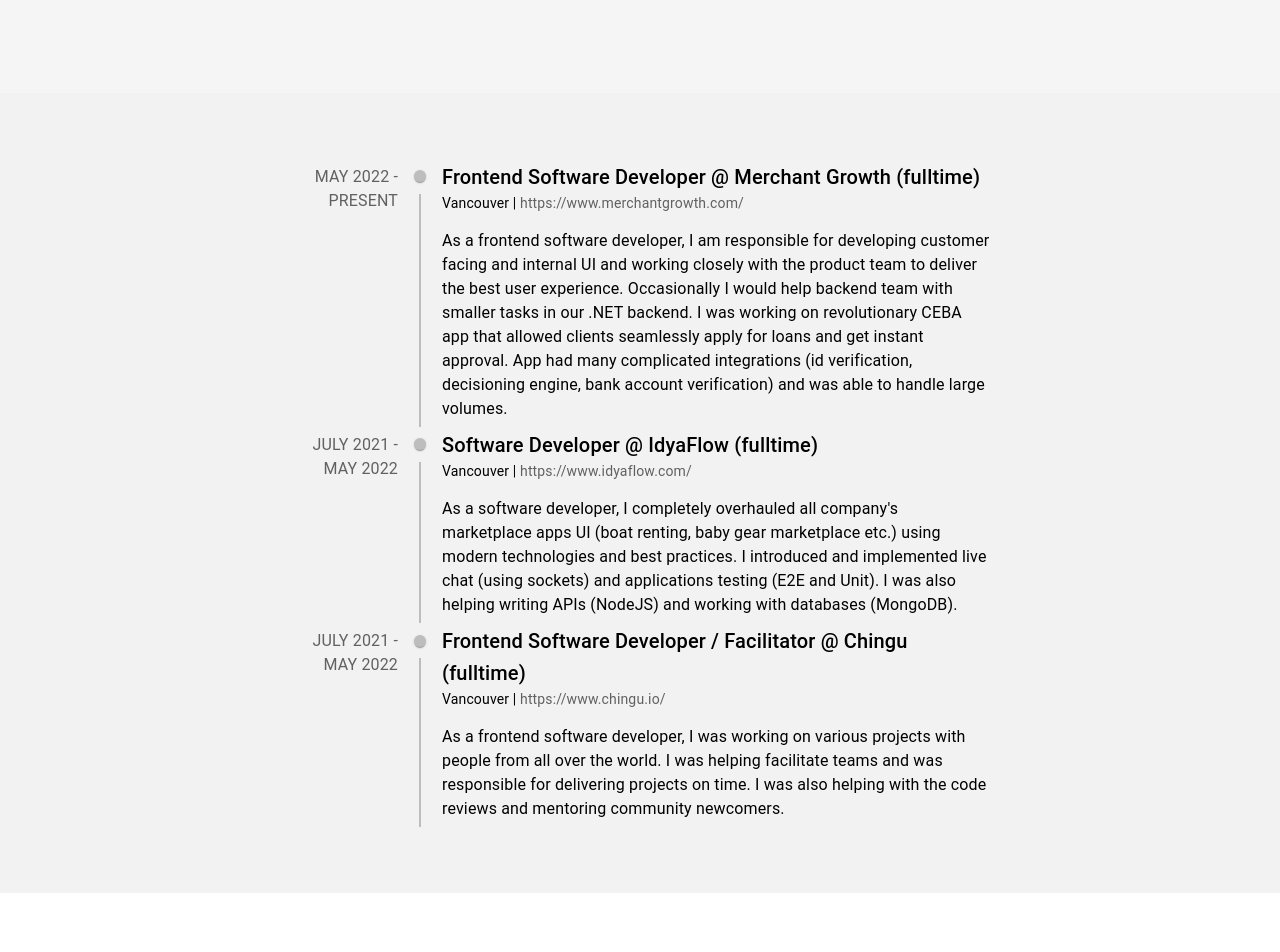
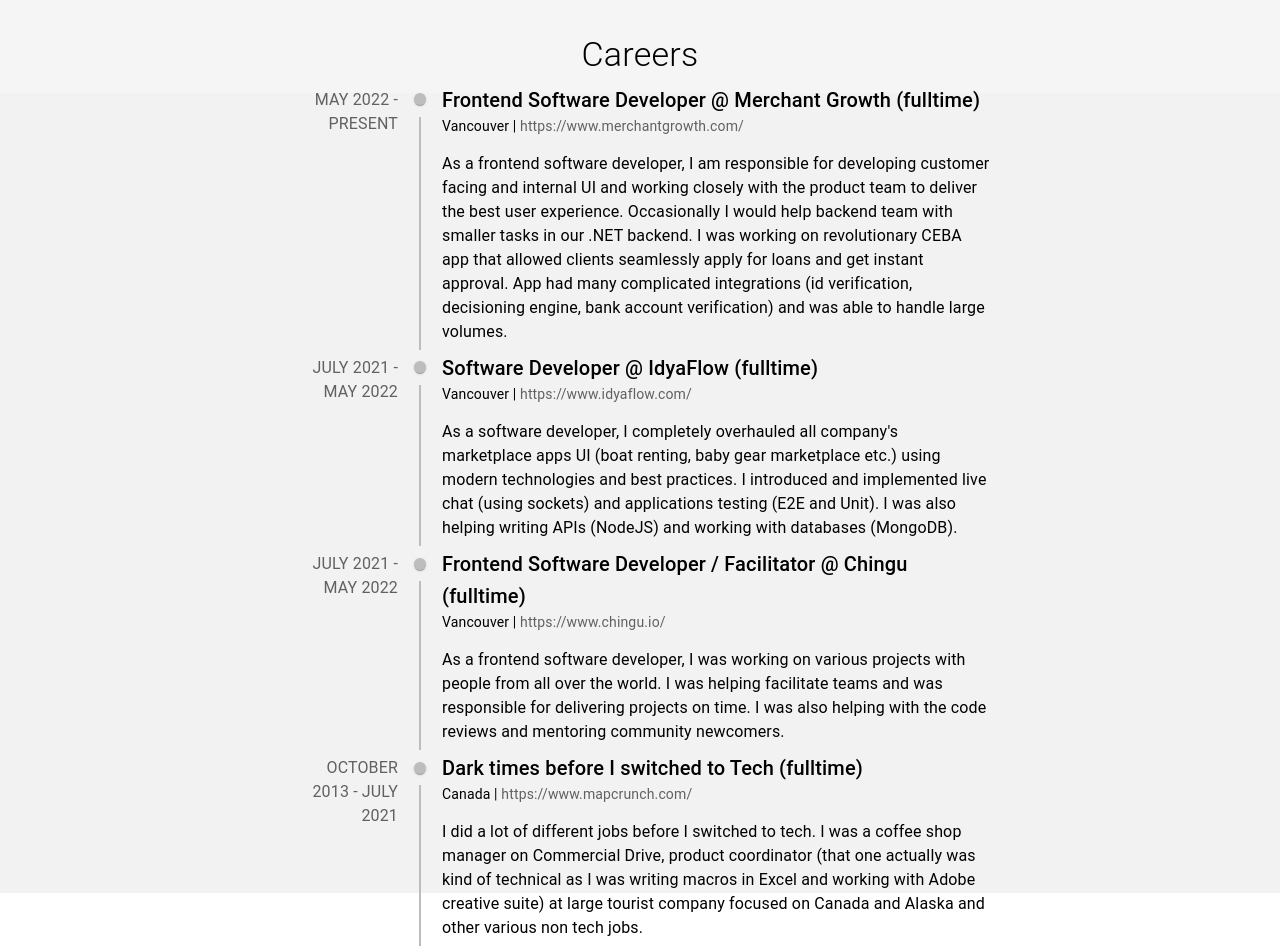
Before and after one commit to BirdyArt/about, a React (Vite) app in the folder portfolio/: page / in a window 1280 px wide. Shown: the part 707-1659 px from the top of the page. Before the commit the page ends 1600 px from the top, so only its background shows below. Built offline with nearby package versions, Linux system fonts and the light colour scheme; the HTML template or start-up script is replaced by a standard one.

Commit message:
feat: careers section additions

```diff
--- a/portfolio/src/components/Careers.tsx
+++ b/portfolio/src/components/Careers.tsx
@@ -16,11 +16,15 @@
     <Box
       height={window.innerHeight}
       display="flex"
+      justifyContent={"center"}
       alignItems={"center"}
-      justifyContent={"center"}
       bgcolor={"#F2F2F2"}
       px={32}
     >
+      <Box>
+        <Typography variant="h4" fontWeight={300} textAlign={"center"}>
+          Careers
+        </Typography>
         <Timeline
           sx={{
             [`& .${timelineOppositeContentClasses.root}`]: {
@@ -51,14 +55,15 @@
                 </Link>
               </Typography>
               <Typography variant="body1" mt={2}>
-              As a frontend software developer, I am responsible for developing
-              customer facing and internal UI and working closely with the
-              product team to deliver the best user experience. Occasionally I
-              would help backend team with smaller tasks in our .NET backend. I
-              was working on revolutionary CEBA app that allowed clients
-              seamlessly apply for loans and get instant approval. App had many
-              complicated integrations (id verification, decisioning engine,
-              bank account verification) and was able to handle large volumes.
+                As a frontend software developer, I am responsible for
+                developing customer facing and internal UI and working closely
+                with the product team to deliver the best user experience.
+                Occasionally I would help backend team with smaller tasks in our
+                .NET backend. I was working on revolutionary CEBA app that
+                allowed clients seamlessly apply for loans and get instant
+                approval. App had many complicated integrations (id
+                verification, decisioning engine, bank account verification) and
+                was able to handle large volumes.
               </Typography>
             </TimelineContent>
           </TimelineItem>
@@ -125,7 +130,40 @@
               </Typography>
             </TimelineContent>
           </TimelineItem>
+          <TimelineItem>
+            <TimelineOppositeContent color="text.secondary">
+              OCTOBER 2013 - JULY 2021
+            </TimelineOppositeContent>
+            <TimelineSeparator>
+              <TimelineDot />
+              <TimelineConnector />
+            </TimelineSeparator>
+            <TimelineContent sx={{ paddingTop: "2px" }}>
+              <Typography variant="h6">
+                Dark times before I switched to Tech (fulltime)
+              </Typography>
+              <Typography variant="body2">
+                Canada |{" "}
+                <Link
+                  href="https://www.mapcrunch.com/"
+                  color="text.secondary"
+                  sx={{ textDecoration: "none" }}
+                >
+                  https://www.mapcrunch.com/
+                </Link>
+              </Typography>
+              <Typography variant="body1" mt={2}>
+                I did a lot of different jobs before I switched to tech. I was a
+                coffee shop manager on Commercial Drive, product coordinator
+                (that one actually was kind of technical as I was writing macros
+                in Excel and working with Adobe creative suite) at large tourist
+                company focused on Canada and Alaska and other various non tech
+                jobs.
+              </Typography>
+            </TimelineContent>
+          </TimelineItem>
         </Timeline>
+      </Box>
     </Box>
   );
 };
--- a/portfolio/src/components/Hero.tsx
+++ b/portfolio/src/components/Hero.tsx
@@ -17,8 +17,8 @@
           </Typography>
           <Typography variant="h6" fontWeight={300}>
             Over the years I developed a skill set in a range of technologies
-            and frameworks. Where I really value clean and readable code. Also
-            I'm very passionate about UX / UI.
+            and frameworks. I really value clean and readable code. Also I'm
+            very passionate about UX / UI.
           </Typography>
         </Box>
         <Box width={"300px"}>
```
Lines whose indentation alone changed are shown as unchanged.
